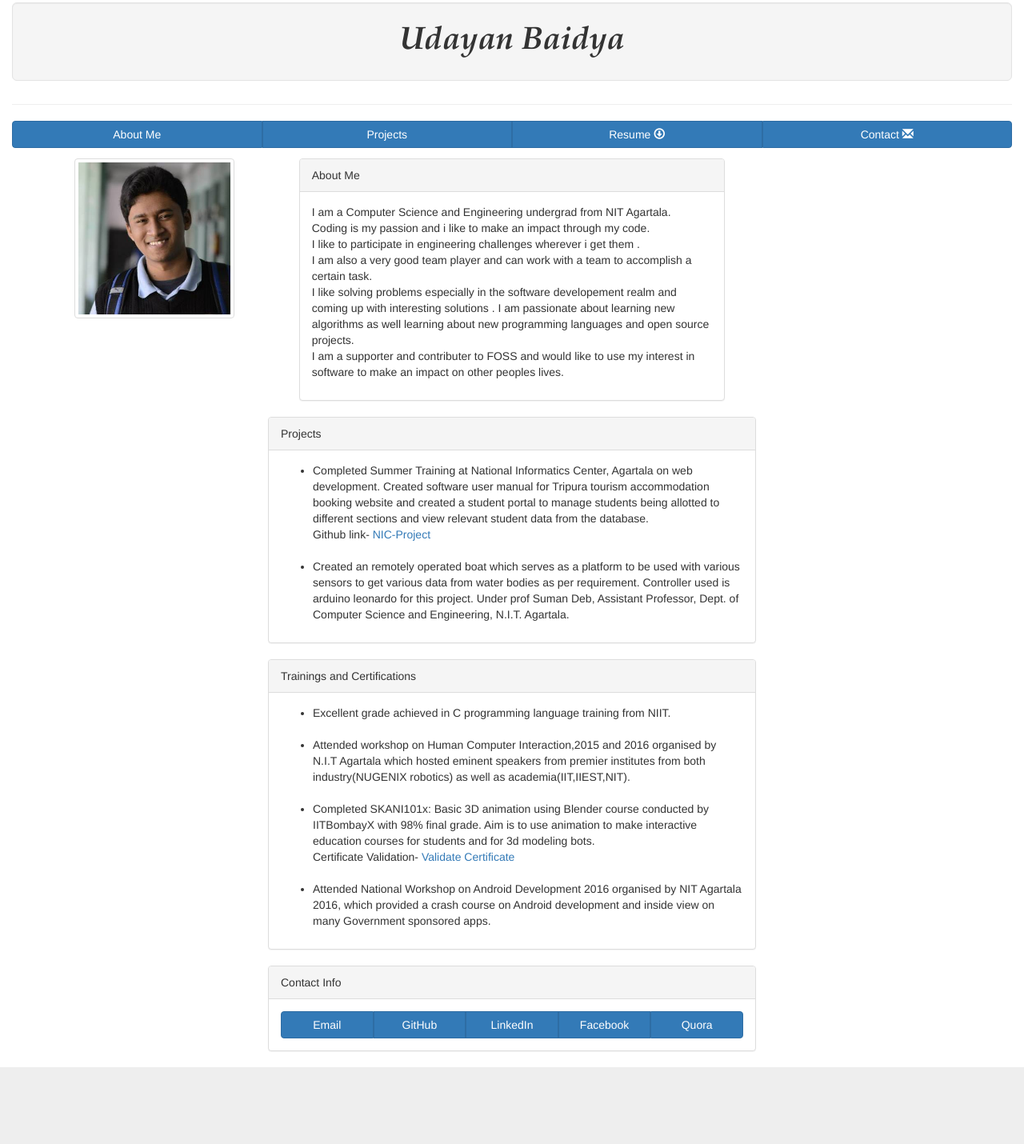
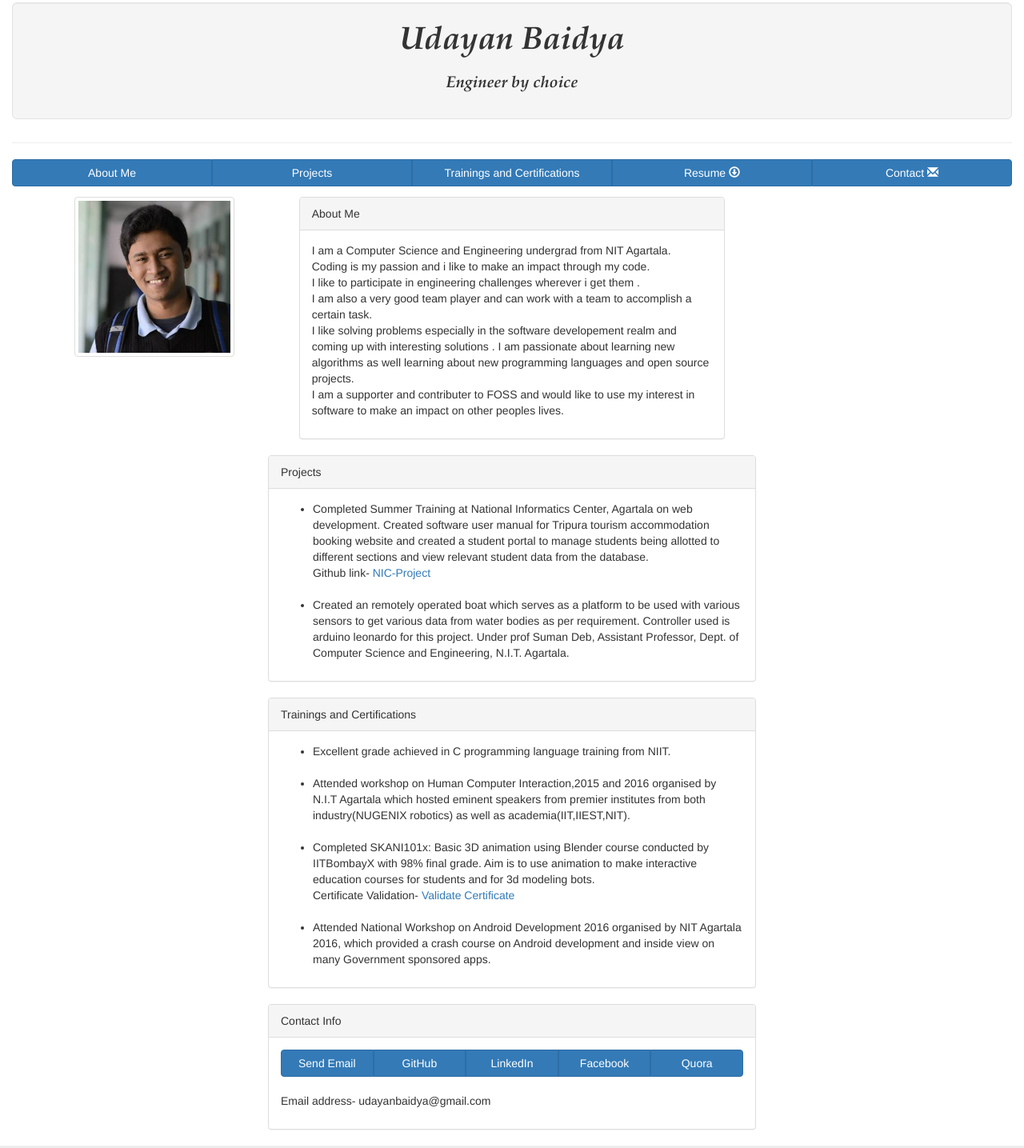
Before and after one commit to udaycoder/personalWebsite, a plain HTML site: page webpage.html in a window 1280 px wide. Shown: the part 37-1472 px from the top of the page at 80% size. Drawn offline with nearby package versions, Linux system fonts and the light colour scheme.

Commit message:
bug fixes

```diff
--- a/webpage.html
+++ b/webpage.html
@@ -12,12 +12,13 @@
 
 <div class="container-fluid">
   <div class="page-header">
-       <center><p style="font: italic bold 40px Book Antiqua, serif;" class="well well-lg">Udayan Baidya</p></center>
+       <center><p style="font: italic bold 40px Book Antiqua, serif;" class="well well-lg">Udayan Baidya<br><span style="font-size:20px;">Engineer by choice</span></p></center>
   </div>
   <div id="menu-bar" class="btn-group btn-group-justified" style="margin-bottom:1%;">
     <a href="#About" class="btn btn-primary">About Me</a>
     <a href="#Project" class="btn btn-primary">Projects</a>
-    <a href="#Training" class="btn btn-primary">Resume <span class="glyphicon glyphicon-download"></span></a>
+    <a href="#Training" class="btn btn-primary">Trainings and Certifications</a>
+    <a href="#" class="btn btn-primary">Resume <span class="glyphicon glyphicon-download"></span></a>
     <a href="#Contact" class="btn btn-primary">Contact <span class="glyphicon glyphicon-envelope"></span></a>
   </div>
   <div id="main-body">
@@ -86,12 +87,14 @@ Certificate Validation- <a href="https://verify.iitbombayx.in/cert/77bbc22b8a444
     <div class="panel-heading" id="Contact">Contact Info</div>
     <div class="panel-body">
        <div class="btn-group btn-group-justified">
-         <a href="mailto:udayanbaidya@gmail.com" target="_blank" class="btn btn-primary">Email</a>
+         <a href="mailto:udayanbaidya@gmail.com" target="_blank" class="btn btn-primary">Send Email</a>
          <a href="https://github.com/udaycoder" target="_blank" class="btn btn-primary">GitHub</a>
          <a href="https://in.linkedin.com/in/udayan-baidya-1a6a72101" target="_blank" class="btn btn-primary">LinkedIn</a>
          <a href="https://www.facebook.com/jalashwa" target="_blank" class="btn btn-primary">Facebook</a>
          <a href="https://www.quora.com/profile/Udayan-Baidya" target="_blank" class="btn btn-primary">Quora</a>
        </div>
+       <br>
+       <p>Email address- udayanbaidya@gmail.com</p>
     </div>
 </div>
   </div>
```
